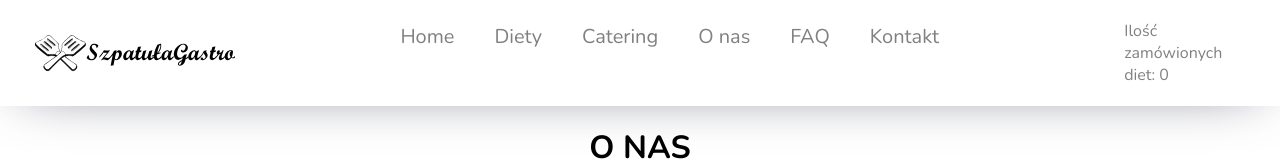
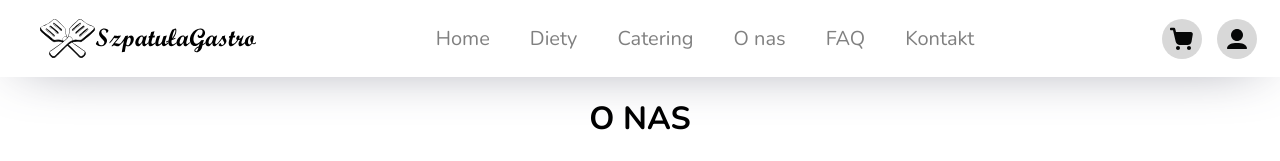
Before and after one commit to lobarzanek/vue-catering-web, a Vue app: page /about-us in a window 1280 px wide. Shown: the top 161 px of the page. Built offline with nearby package versions, Linux system fonts and the light colour scheme; data requests are answered from the project's data file.

Commit message:
Added NavbarItem Component

```diff
--- a/src/components/menu/Navbar.vue
+++ b/src/components/menu/Navbar.vue
@@ -1,62 +1,76 @@
 <script setup>
 import { RouterLink } from "vue-router";
 import { useCounterStore } from "@/stores/counter";
+import NavbarItem from "@/components/menu/NavbarItem.vue";
 
 const counter = useCounterStore();
 
-
+const cartIcon = "src/images/cart-svgrepo-com.svg"
+const userIcon = "src/images/user-svgrepo-com.svg"
 </script>
 <template>
   <header>
     <img class="logo" src="@/images/logo.svg" alt="" />
-    <div class="wrapper top-bar">
-      <nav>
+    <div class="top-bar">
       <RouterLink to="/" class="nav-link">Home</RouterLink>
       <RouterLink to="/diet" class="nav-link">Diety</RouterLink>
       <RouterLink to="/catering" class="nav-link">Catering</RouterLink>
       <RouterLink to="/about-us" class="nav-link">O nas</RouterLink>
       <RouterLink to="/faq" class="nav-link">FAQ</RouterLink>
       <RouterLink to="/contact" class="nav-link">Kontakt</RouterLink>
-      </nav>
     </div>
-    <RouterLink to="/cart" class="nav-link">Ilość zamówionych diet: {{counter.storeCounter.count}}</RouterLink>
+    <div class="items">
+      <RouterLink to="/cart" class="nav-link"
+        ><NavbarItem :iconSrc=cartIcon :counter=true ></NavbarItem
+      ></RouterLink>
+      <NavbarItem :iconSrc=userIcon></NavbarItem>
+    </div>
   </header>
 </template>
 <style scoped lang="scss">
 header {
-  background-color: white;
-  padding: 10px;
   display: flex;
   justify-content: space-between;
+  align-items: center;
+  padding: 15px;
+  background-color: white;
   box-shadow: 0 0 60px -24px rgba(66, 68, 90, 1);
+  .logo {
+    width: 200px;
+    margin-left: 25px;
+    flex-grow: 0.2;
   }
 
   .top-bar {
-  display: inherit;
+    display: flex;
     justify-content: center;
-  width: 100%;
-  margin-top: 3px;
+    align-items: center;
+    flex-wrap: nowrap;
     font-size: 20px;
-  padding: 10px;
-}
-
+    flex-grow: 4;
     .nav-link {
       color: gray;
       text-decoration: none;
       padding: 10px;
       margin: 0 10px;
-}
 
-.nav-link:hover {
+      &:hover {
         background-color: #26ad60;
         color: white;
         padding: 5px 10px;
         border-radius: 5px;
         transition-duration: 1ms;
       }
-.logo{
-  float:left;
-  width: 200px;
-  margin-left: 25px;
+    }
+  }
+  .items {
+    display: flex;
+    justify-content: center;
+    align-items: center;
+    flex-direction: row;
+    flex-wrap: nowrap;
+    flex-grow: 0.2;
+    gap: 15px;
+  }
 }
 </style>
--- /dev/null
+++ b/src/components/menu/NavbarItem.vue
@@ -0,0 +1,66 @@
+<script setup>
+import { useCounterStore } from "@/stores/counter";
+
+defineProps({
+  iconSrc: {
+    type: String,
+    default: () => "",
+  },
+  counter: {
+    type: Boolean,
+    default: () => false,
+  },
+});
+
+const store = useCounterStore();
+</script>
+
+<template>
+  <div class="navbarItem">
+    <img :src="iconSrc" alt="" />
+    <div
+      class="counter"
+      v-if="counter === true && store.storeCounter.count > 0"
+    >
+      {{ store.storeCounter.count }}
+    </div>
+  </div>
+</template>
+
+<style scoped lang="scss">
+.navbarItem {
+  position: relative;
+  display: flex;
+  justify-content: center;
+  align-items: center;
+  height: 40px;
+  width: 40px;
+  border-radius: 50%;
+  background-color: #d8d8d8;
+
+  &:hover {
+    cursor: pointer;
+    background-color: #a1a1a1;
+  }
+  img {
+    width: 24px;
+    filter: invert(0%) sepia(98%) saturate(9%) hue-rotate(160deg)
+      brightness(94%) contrast(103%);
+  }
+
+  .counter {
+    position: absolute;
+    right: -5px;
+    top: -5px;
+    width: 18px;
+    height: 18px;
+    border-radius: 50%;
+    background-color: red;
+    text-align: center;
+    font-size: 12px;
+    line-height: 18px;
+    color: #fff;
+    font-weight: bold;
+  }
+}
+</style>
```
Also changed, not shown: src/images/cart-svgrepo-com.svg (added), src/images/user-svgrepo-com.svg (added). Lines whose indentation alone changed are shown as unchanged.
